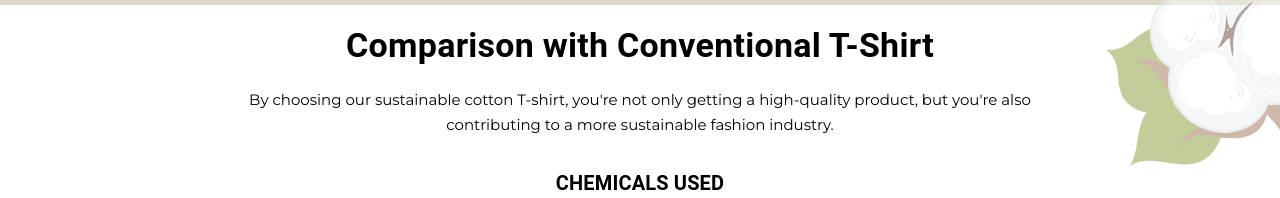
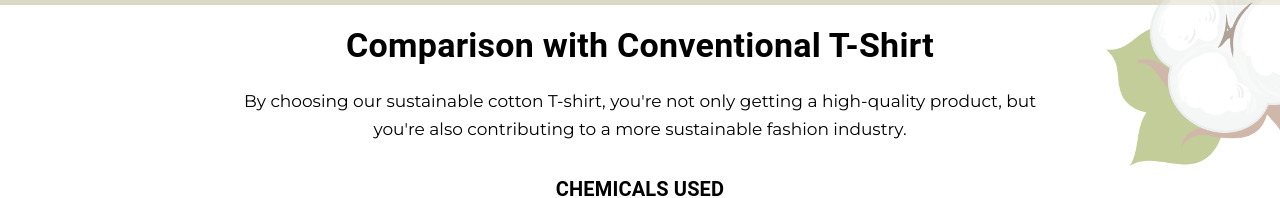
Before and after one commit to sainth-stack/tip4change-frontend, a React (Vite) app: page / in a window 1280 px wide. Shown: the part 573-771 px from the top of the page. Built offline with nearby package versions, Linux system fonts and the light colour scheme; what chartjs-plugin-datalabels would draw is missing.

Commit message:
section2 stylings added properly

```diff
--- a/src/pages/landing-page/sections/section2/index.css
+++ b/src/pages/landing-page/sections/section2/index.css
@@ -10,24 +10,38 @@
 }
 
 /* Body Text Styles */
-.section-text {
-    font-family: Montserrat, sans-serif;
-    font-size: 15px;
-    line-height: 25px;
+.section2-text , .section-text{
+    font-family: "Montserrat";
+    font-weight: 400;
+    /* font-size: 17px;
+    line-height: 28px; */
     color: black;
     padding-left: 20px;
     padding-right: 20px;
 
 }
 
+.section2-text {
+    font-size: 17px;
+    line-height: 28px;
+}
+
+.section-text {
+    font-size: 15px;
+    line-height: 25px;
+}
+
 /* Section Title */
 .section2-title {
-    font-family: "Montserrat", sans-serif;
+    font-family: "Montserrat";
     font-weight: 600;
     font-size: 40px;
     text-align: center;
     color: black;
+    line-height: 100%;
 }
+
+
 
 /* Background Image */
 .bg-img {
--- a/src/pages/landing-page/sections/section2/index.jsx
+++ b/src/pages/landing-page/sections/section2/index.jsx
@@ -13,13 +13,13 @@ const Section2 = () => {
         <Typography
           className="section2-title"
           variant="h4"
-          fontWeight="bold"
+          fontWeight="600"
           sx={{ marginTop: "20px" }}
         >
           Comparison with Conventional T-Shirt
         </Typography>
         <p
-          className="section-text"
+          className="section2-text"
           style={{
             fontWeight: 400,
             maxWidth: "800px",
```
